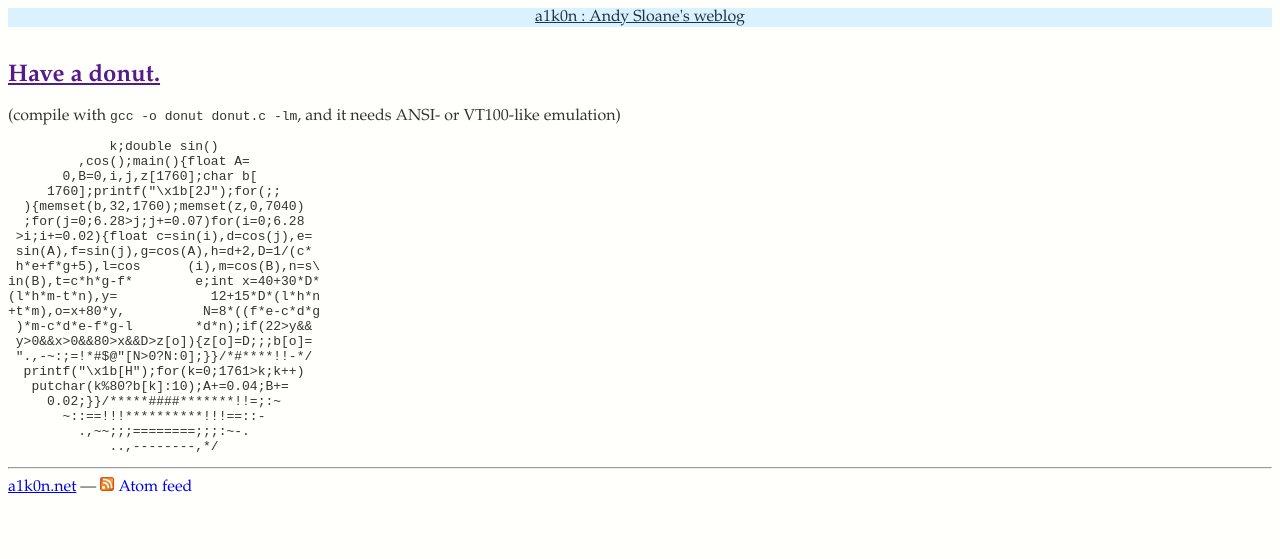
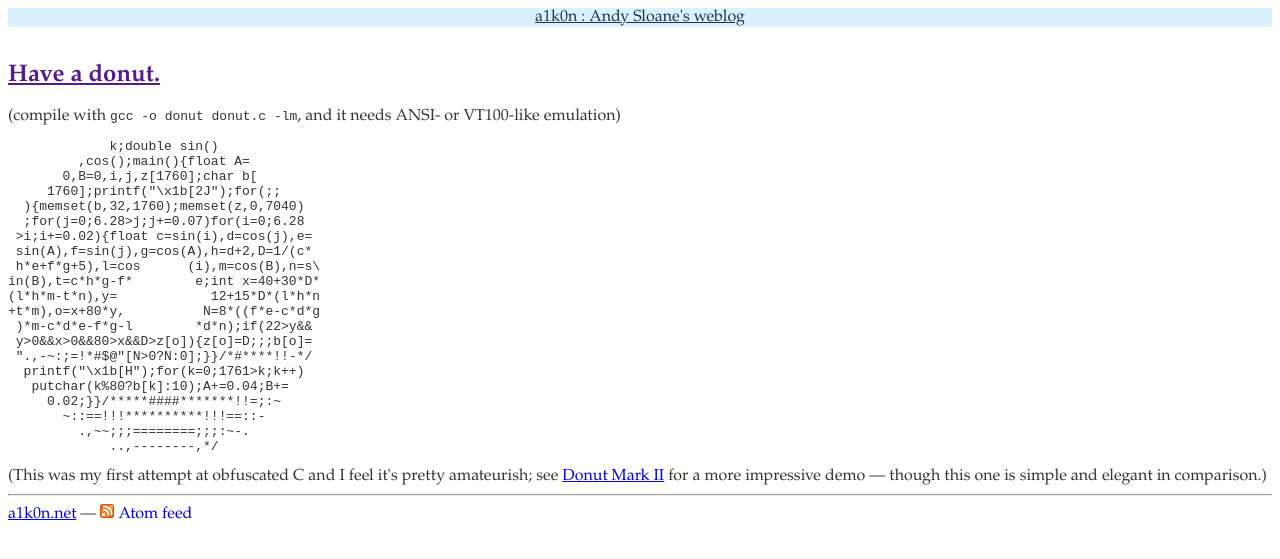
Before and after one commit to a1k0n/a1k0n.github.io, a Jekyll site: the page built from _posts/2006-09-15-obfuscated-c-donut.html, in a window 1280 px wide. Shown: the top 559 px of the page. Built offline with Jekyll 4.4.1, drawn with Linux system fonts in a browser that asks for light colours.

Commit message:
added link to donutmk2 from donut, as donut got linked to on HN

```diff
--- a/_posts/2006-09-15-obfuscated-c-donut.html
+++ b/_posts/2006-09-15-obfuscated-c-donut.html
@@ -27,3 +27,7 @@ in(B),t=c*h*g-f*        e;int x=40+30*D*
          .,~~;;;========;;;:~-.
              ..,--------,*/
 </pre>
+
+(This was my first attempt at obfuscated C and I feel it's pretty amateurish;
+see <a href="/2006/09/20/obfuscated-c-donut-2.html">Donut Mark II</a> for a more
+impressive demo &mdash; though this one is simple and elegant in comparison.)
```
